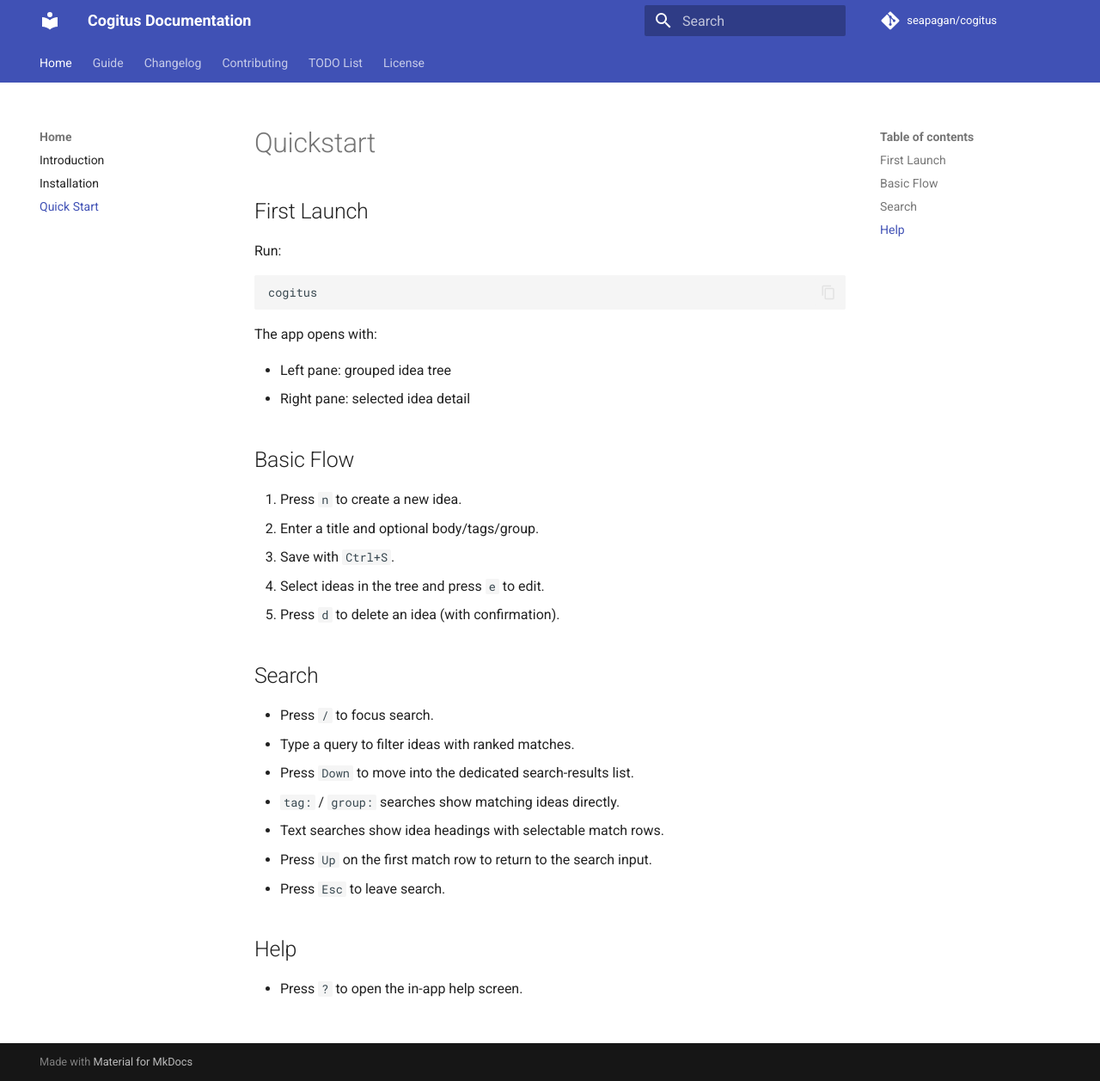
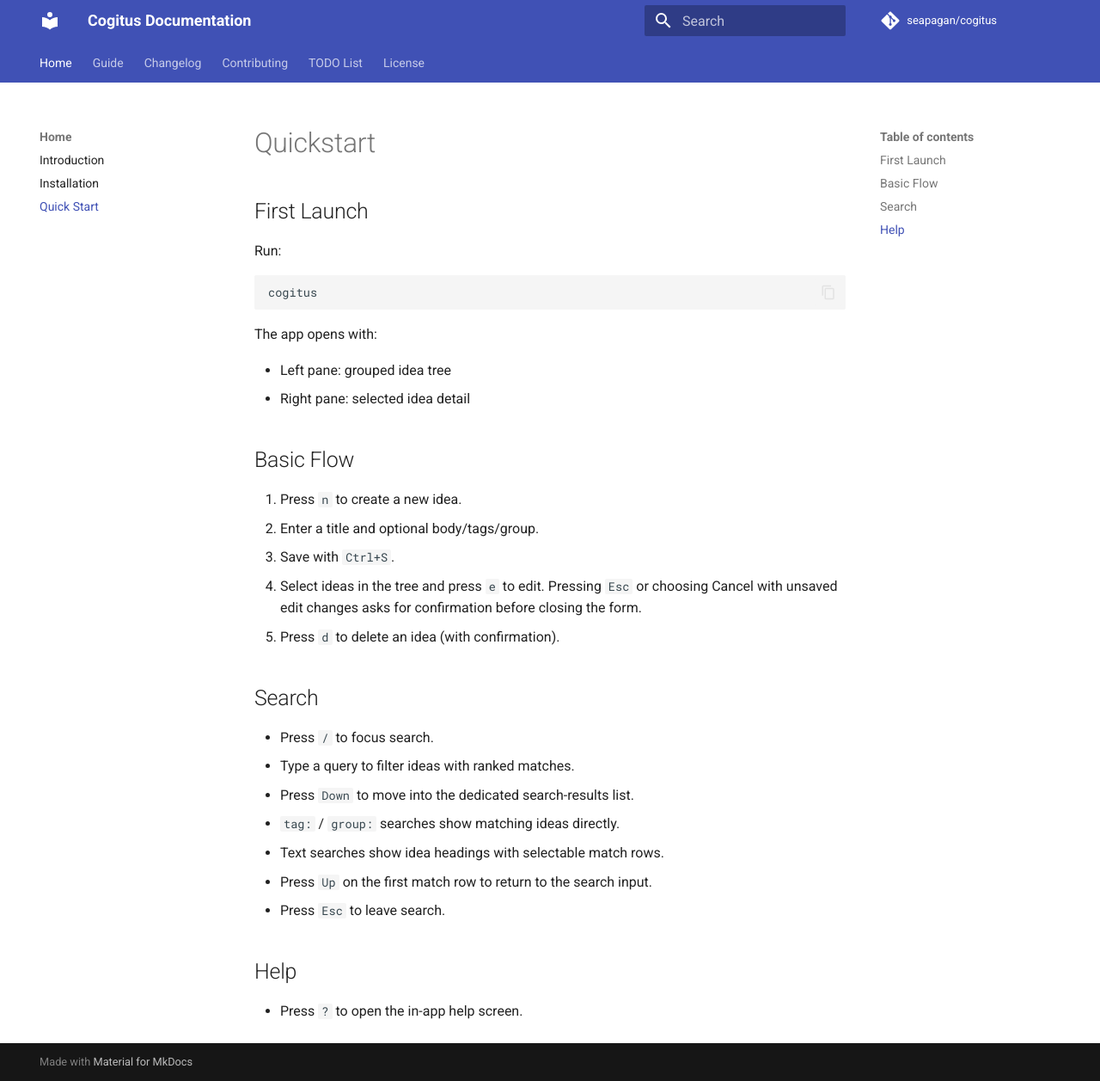
Before and after one commit to seapagan/cogitus, an MkDocs documentation site: the page built from docs/getting-started/quickstart.md, in a window 1280 px wide and 1257 px high. Shown: the whole window at 86% size. Built offline with MkDocs 1.6.1 and Material for MkDocs 9.7.7, drawn with Linux system fonts in a browser that asks for light colours; comment, search, counter and statistics services are not loaded.

Commit message:
document dirty edit cancel confirmation
Signed-off-by: Grant Ramsay <seapagan@gmail.com>

```diff
--- a/docs/getting-started/quickstart.md
+++ b/docs/getting-started/quickstart.md
@@ -19,6 +19,8 @@
 2. Enter a title and optional body/tags/group.
 3. Save with `Ctrl+S`.
 4. Select ideas in the tree and press `e` to edit.
+   Pressing `Esc` or choosing Cancel with unsaved edit changes asks for
+   confirmation before closing the form.
 5. Press `d` to delete an idea (with confirmation).
 
 ## Search
```
Also changed, not shown: docs/user-guide/keybindings.md (+1 -1 lines).
